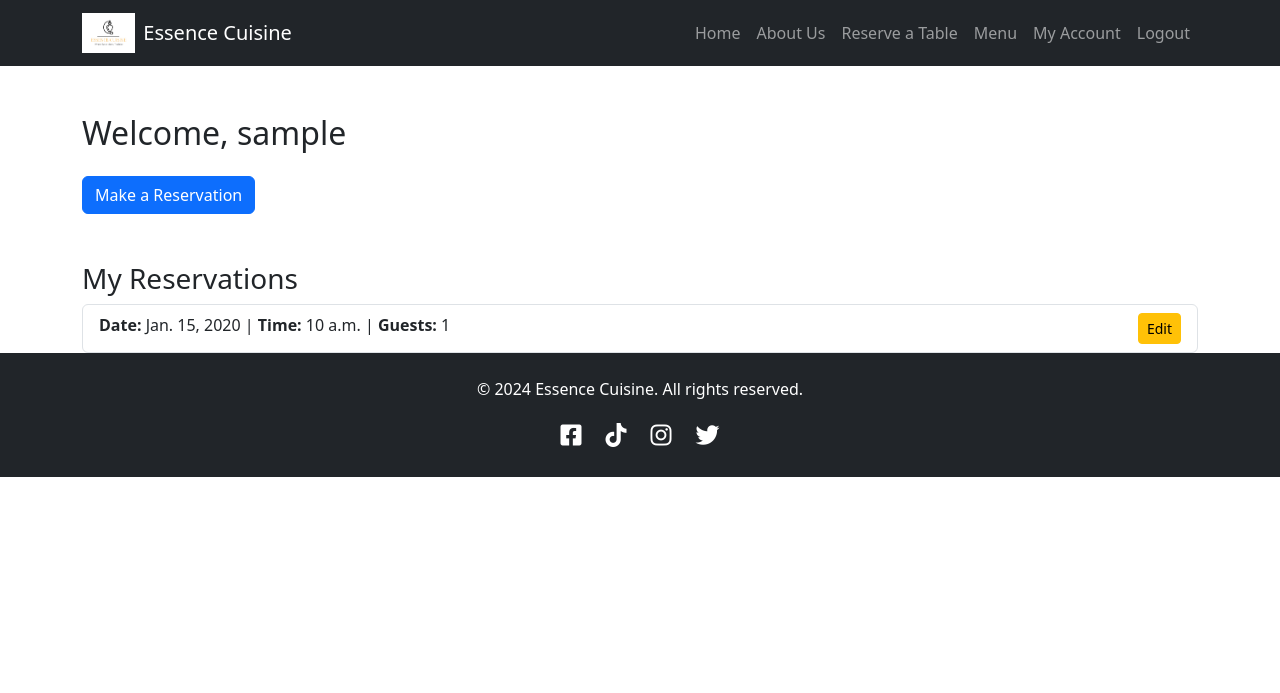
After one commit to jojoakh/essence-cuisine, a Django app: page /dashboard/ in a window 1280 px wide. The commit adds this page. Shown: the top 693 px of the page. Run offline with Django 4.2, Linux system fonts and the light colour scheme; a user stored in the database is signed in; tables that the repository leaves empty hold one stand-in row (values such as "Sample post").

Commit message:
Create user dashboard view and dashboard.html

```diff
--- /dev/null
+++ b/dine_essence/templates/dine_essence/dashboard.html
@@ -0,0 +1,29 @@
+{% extends 'base.html' %}
+
+{% block content %}
+<div class="container mt-5">
+    <h2>Welcome, {{ user.username }}</h2>
+
+    <div class="mt-4">
+        <a href="{% url 'make_reservation' %}" class="btn btn-primary">Make a Reservation</a>
+    </div>
+
+    <h3 class="mt-5">My Reservations</h3>
+    {% if reservations %}
+        <ul class="list-group">
+            {% for reservation in reservations %}
+                <li class="list-group-item">
+                    <strong>Date:</strong> {{ reservation.reservation_date }} |
+                    <strong>Time:</strong> {{ reservation.reservation_time }} |
+                    <strong>Guests:</strong> {{ reservation.guest_count }}
+                    <div class="float-end">
+                        <a href="{% url 'edit_reservation' reservation.id %}" class="btn btn-warning btn-sm">Edit</a>
+                    </div>
+                </li>
+            {% endfor %}
+        </ul>
+    {% else %}
+        <p>You have no reservations yet. Click "Make a Reservation" to get started.</p>
+    {% endif %}
+</div>
+{% endblock %}
--- a/dine_essence/urls.py
+++ b/dine_essence/urls.py
@@ -11,7 +11,8 @@ urlpatterns = [
     path('signup/', views.signup_view, name='signup'),
     path('reservation/', views.make_reservation, name='make_reservation'),
     path('reservation/confirmation/<int:reservation_id>/', views.reservation_confirmation, name='reservation_confirmation'),
-    path('reservation/update/<int:reservation_id>/', views.update_reservation, name='update_reservation'),
+     path('dashboard/', views.user_dashboard, name='dashboard'),
+    path('edit-reservation/<int:reservation_id>/', views.edit_reservation, name='edit_reservation'),
     path('reservation/cancel/', views.cancel_reservation, name='cancel_reservation'),
     path('check-availability/', check_availability, name='check_availability'),
     path('menu/', views.menu_view, name='menu'),
--- a/dine_essence/views.py
+++ b/dine_essence/views.py
@@ -38,6 +38,13 @@ def signup_view(request):
 
 
 @login_required
+def user_dashboard(request):
+    # Get all reservations for the logged-in user
+    user_reservations = Reservation.objects.filter(user=request.user)
+    return render(request, 'dine_essence/dashboard.html', {'reservations': user_reservations})
+
+
+@login_required
 def make_reservation(request):
     if request.method == 'POST':
         form = ReservationForm(request.POST)
@@ -53,21 +60,17 @@ def make_reservation(request):
 
 
 @login_required
-def update_reservation(request, reservation_id):
-    reservation = get_object_or_404(Reservation, id=reservation_id, email=request.user.email)
-
-    if request.method == 'POST':
+def edit_reservation(request, reservation_id):
+    reservation = get_object_or_404(Reservation, id=reservation_id, user=request.user)
+    if request.method == "POST":
         form = ReservationForm(request.POST, instance=reservation)
         if form.is_valid():
             form.save()
-            messages.success(request, "Your reservation was successfully updated.")
-            return redirect('reservation_confirmation', reservation_id=reservation.id)
-        else:
-            messages.error(request, "There was an error updating your reservation.")
+            return redirect('dashboard')  # Redirect back to the dashboard
     else:
         form = ReservationForm(instance=reservation)
 
-    return render(request, 'dine_essence/update_reservation.html', {'form': form, 'reservation': reservation})
+    return render(request, 'dine_essence/edit_reservation.html', {'form': form})
 
 
 def check_availability(request):
--- a/templates/base.html
+++ b/templates/base.html
@@ -30,7 +30,8 @@
         <nav class="navbar navbar-expand-lg navbar-dark bg-dark">
             <div class="container">
                 <a class="navbar-brand d-flex align-items-center" href="{% url 'index' %}">
-                    <img src="{% static 'images/essence-cuisine-logo.png' %}" alt="Essence Cuisine Logo" class="me-2" style="height: 40px;">
+                    <img src="{% static 'images/essence-cuisine-logo.png' %}" alt="Essence Cuisine Logo" class="me-2"
+                        style="height: 40px;">
                     <span>Essence Cuisine</span>
                 </a>
                 <button class="navbar-toggler" type="button" data-bs-toggle="collapse" data-bs-target="#navbarNav">
@@ -41,12 +42,16 @@
                     <ul class="navbar-nav ms-auto">
                         <li class="nav-item"><a class="nav-link" href="{% url 'index' %}">Home</a></li>
                         <li class="nav-item"><a class="nav-link" href="{% url 'about' %}">About Us</a></li>
-                        <li class="nav-item"><a class="nav-link" href="{% url 'make_reservation' %}">Reserve a Table</a></li>
+                        <li class="nav-item"><a class="nav-link" href="{% url 'make_reservation' %}">Reserve a Table</a>
+                        </li>
                         <li class="nav-item"><a class="nav-link" href="{% url 'menu' %}">Menu</a></li>
 
                         <!-- Authentication Links -->
                         <ul class="navbar-nav ms-auto">
                             {% if user.is_authenticated %}
+                            <li class="nav-item">
+                                <a class="nav-link" href="{% url 'dashboard' %}">My Account</a>
+                            </li>
                             <li class="nav-item">
                                 <a class="nav-link" href="{% url 'logout' %}">Logout</a>
                             </li>
```
Also changed, not shown: dine_essence/templates/dine_essence/edit_reservation.html (added, +13 -0 lines), dine_essence/templates/dine_essence/update_reservation.html (deleted, +0 -13 lines). Lines whose indentation alone changed are shown as unchanged.
